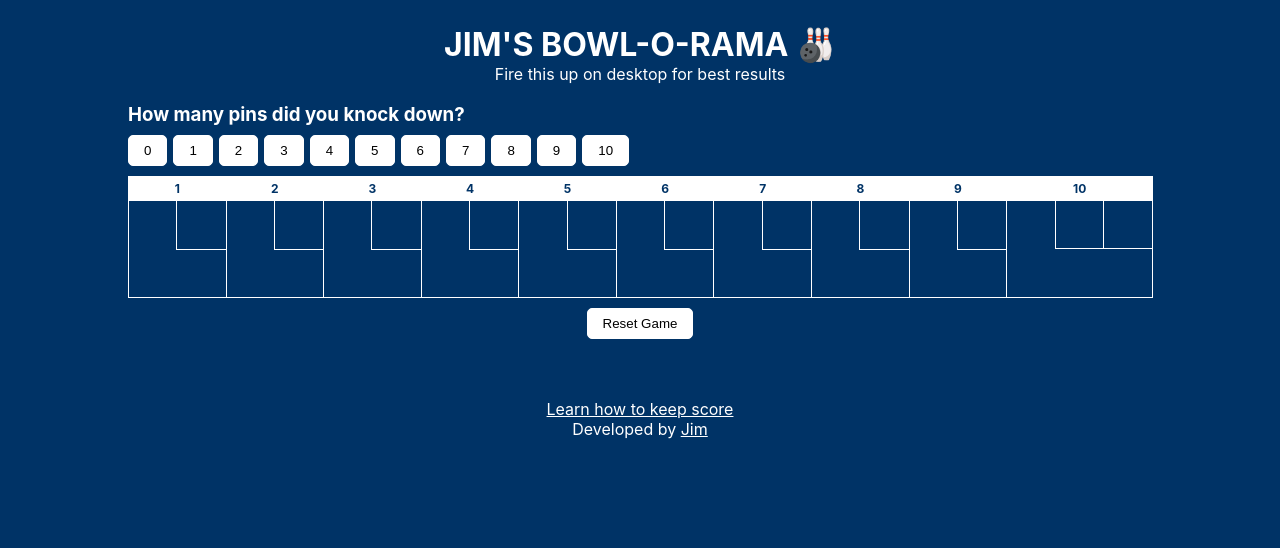
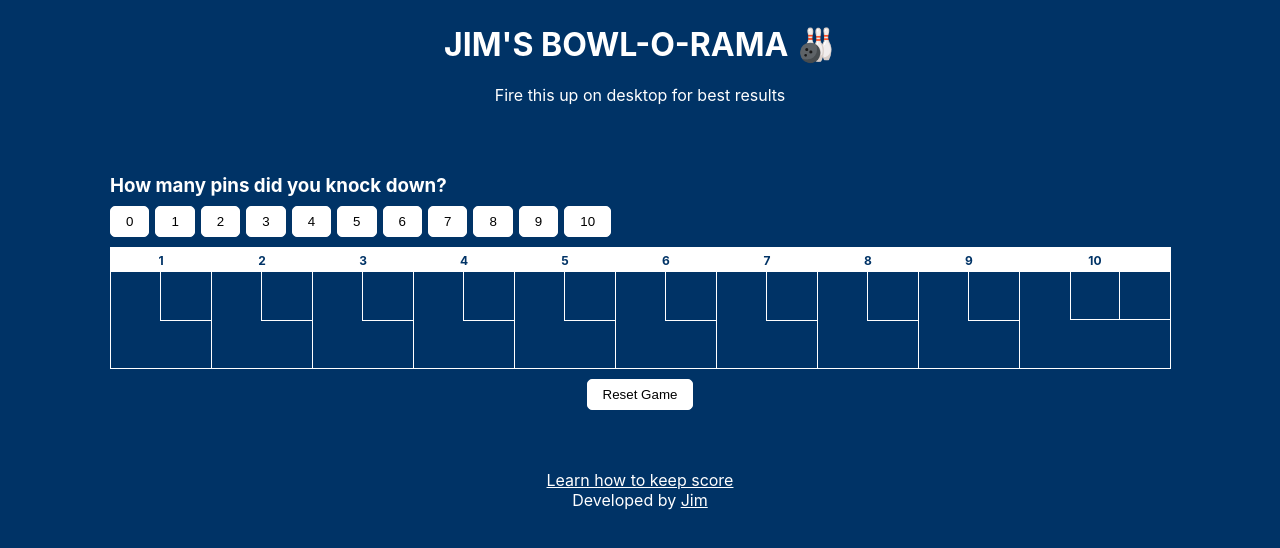
Before and after one commit to jimburch/bowling-scorecard, a React (Create React App) app: page / in a window 1280 px wide. Shown: the top 548 px of the page. Built offline with nearby package versions, Linux system fonts and the light colour scheme; the HTML template or start-up script is replaced by a standard one.

Commit message:
style change to center scorecard

```diff
--- a/src/App.css
+++ b/src/App.css
@@ -1,19 +1,15 @@
 .App {
-	margin: auto;
-	width: 80%;
+	display: flex;
+	flex-direction: column;
+	align-items: center;
 }
 
 h1 {
-	margin: auto;
 	margin-top: 25px;
-	width: 50%;
-	text-align: center;
 }
 
 .subtitle {
-	margin: auto;
-	width: 50%;
-	text-align: center;
+	margin-bottom: 50px;
 }
 
 h3 {
@@ -137,14 +133,10 @@ a {
 }
 
 .reset {
-	margin: auto;
-	width: 50%;
 	text-align: center;
 }
 
 footer {
-	margin: auto;
 	margin-top: 50px;
-	width: 50%;
 	text-align: center;
 }
--- a/src/App.js
+++ b/src/App.js
@@ -56,6 +56,7 @@ function App() {
 			{boxScore[10][2] === 300 ? <Confetti /> : null}
 			<h1>JIM'S BOWL-O-RAMA 🎳</h1>
 			<div className="subtitle">Fire this up on desktop for best results</div>
+			<div className="score-container">
 				<Input
 					boxScore={boxScore}
 					setBoxScore={setBoxScore}
@@ -65,6 +66,7 @@ function App() {
 					setReset={setReset}
 				/>
 				<Scorecard boxScore={boxScore} setBoxScore={setBoxScore} />
+			</div>
 			<div className="reset">
 				{toggle ? (
 					<div>
```
Lines whose indentation alone changed are shown as unchanged.
